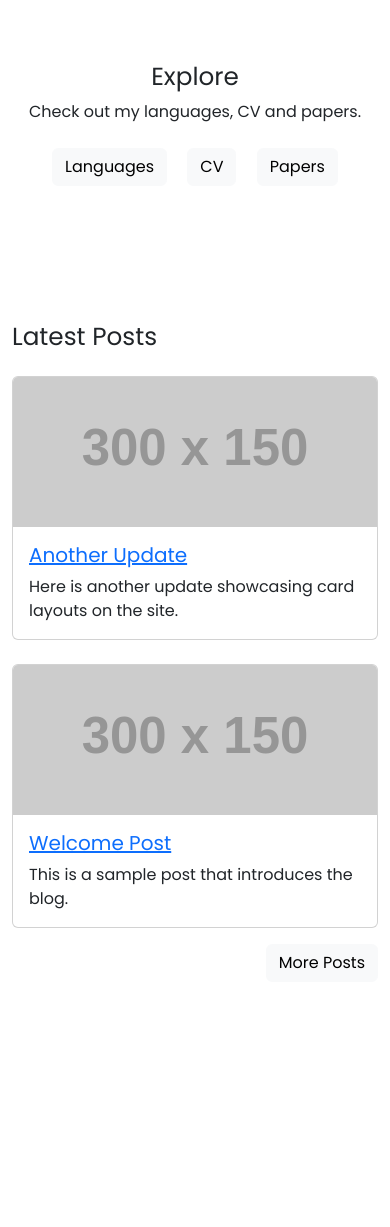
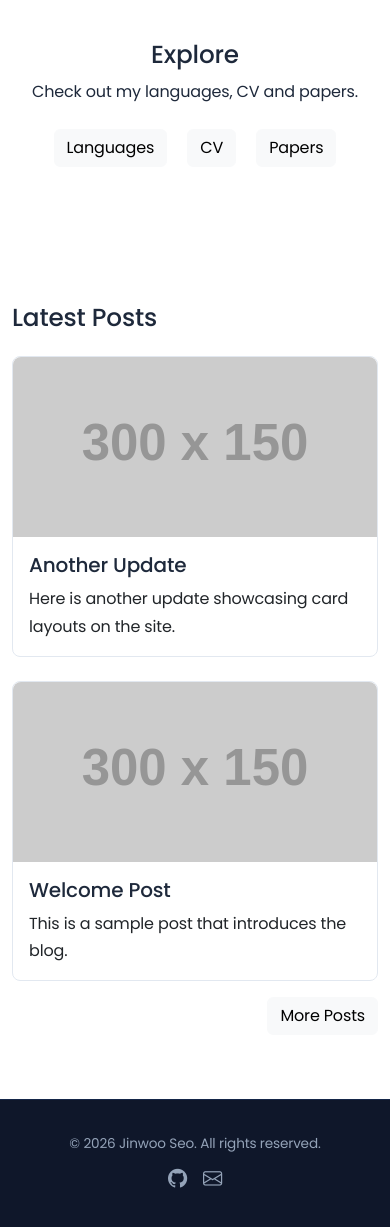
Before and after one commit to jinwoo-Sync/jinwoo-Sync.github.io, a Jekyll site: the page built from index.html, in a window 390 px wide, cut to the strip 782-2010 px from the top of the page. Built offline with Jekyll 4.4.1, drawn with Linux system fonts in a browser that asks for light colours; before the commit the page ends 1828 px from its top, so only the background shows below that.

Commit message:
ui 업데이트

```diff
--- a/_layouts/default.html
+++ b/_layouts/default.html
@@ -1,11 +1,12 @@
 <!DOCTYPE html>
-<html lang="en">
+<html lang="ko">
 <head>
   <meta charset="UTF-8">
   <meta name="viewport" content="width=device-width, initial-scale=1.0">
   <title>{{ page.title }} | {{ site.title }}</title>
   <link href="https://cdn.jsdelivr.net/npm/bootstrap@5.3.0/dist/css/bootstrap.min.css" rel="stylesheet">
-  <link href="https://fonts.googleapis.com/css2?family=Poppins:wght@300;400;600&display=swap" rel="stylesheet">
+  <link href="https://cdn.jsdelivr.net/npm/bootstrap-icons@1.11.3/font/bootstrap-icons.min.css" rel="stylesheet">
+  <link href="https://fonts.googleapis.com/css2?family=Poppins:wght@300;400;500;600&display=swap" rel="stylesheet">
   <link rel="stylesheet" href="{{ '/style.css' | relative_url }}">
   <link rel="stylesheet" href="{{ '/css/aos.css' | relative_url }}">
   {% seo %}
@@ -15,6 +16,24 @@
 
 {{ content }}
 
+<footer class="site-footer">
+  <div class="container">
+    <div class="d-flex flex-column flex-md-row justify-content-between align-items-center">
+      <div class="mb-2 mb-md-0">
+        &copy; {{ 'now' | date: "%Y" }} Jinwoo Seo. All rights reserved.
+      </div>
+      <div class="d-flex gap-3">
+        <a href="https://github.com/jinwoo-Sync" target="_blank" aria-label="GitHub">
+          <i class="bi bi-github"></i>
+        </a>
+        <a href="mailto:kki5629@naver.com" aria-label="Email">
+          <i class="bi bi-envelope"></i>
+        </a>
+      </div>
+    </div>
+  </div>
+</footer>
+
 <script src="https://cdn.jsdelivr.net/npm/bootstrap@5.3.0/dist/js/bootstrap.bundle.min.js"></script>
 <script src="{{ '/js/aos.js' | relative_url }}"></script>
 <script>AOS.init();</script>
--- a/style.css
+++ b/style.css
@@ -1,15 +1,42 @@
+/* ===== Base ===== */
 body {
     font-family: 'Poppins', Arial, sans-serif;
     min-height: 100vh;
+    color: #1e293b;
+    line-height: 1.7;
+    letter-spacing: -0.01em;
+    display: flex;
+    flex-direction: column;
+}
+
+/* ===== Navbar ===== */
+.navbar {
+    background-color: #0f172a !important;
+    border-bottom: 1px solid rgba(59, 130, 246, 0.15);
 }
 
 .navbar-brand {
     font-weight: 600;
+    color: #e2e8f0 !important;
+    letter-spacing: 0.02em;
 }
 
+.navbar .nav-link {
+    color: #94a3b8 !important;
+    font-weight: 400;
+    font-size: 0.9rem;
+    transition: color 0.2s ease;
+}
+
+.navbar .nav-link:hover,
+.navbar .nav-link.active {
+    color: #e2e8f0 !important;
+}
+
+/* ===== Hero ===== */
 .hero {
-    background: linear-gradient(135deg, #6f42c1, #00bfff);
-    color: white;
+    background: linear-gradient(135deg, #0f172a 0%, #1e3a5f 50%, #0f172a 100%);
+    color: #e2e8f0;
     display: flex;
     flex-direction: column;
     justify-content: center;
@@ -18,24 +45,274 @@
     min-height: 60vh;
     position: relative;
     overflow: hidden;
-    animation: gradientMove 15s ease infinite;
-    background-size: 400% 400%;
-    margin-bottom: 2rem;
+    margin-bottom: 0;
+    padding: 4rem 0;
 }
 
-@keyframes gradientMove {
-    0% {background-position: 0% 50%;}
-    50% {background-position: 100% 50%;}
-    100% {background-position: 0% 50%;}
+.hero::before {
+    content: '';
+    position: absolute;
+    top: 0;
+    left: 0;
+    right: 0;
+    bottom: 0;
+    background-image:
+        linear-gradient(rgba(59, 130, 246, 0.06) 1px, transparent 1px),
+        linear-gradient(90deg, rgba(59, 130, 246, 0.06) 1px, transparent 1px);
+    background-size: 40px 40px;
+    pointer-events: none;
 }
 
+.hero::after {
+    content: '';
+    position: absolute;
+    top: -50%;
+    right: -20%;
+    width: 600px;
+    height: 600px;
+    border-radius: 50%;
+    background: radial-gradient(circle, rgba(59, 130, 246, 0.08) 0%, transparent 70%);
+    pointer-events: none;
+}
+
+.hero .container {
+    position: relative;
+    z-index: 1;
+}
+
+.hero .display-4 {
+    font-weight: 600;
+    font-size: 2.5rem;
+    color: #f1f5f9;
+}
+
+.hero .lead {
+    color: #94a3b8;
+    font-weight: 300;
+    max-width: 720px;
+    margin: 0 auto;
+    font-size: 1.05rem;
+    line-height: 1.8;
+}
+
+.hero .subtitle {
+    color: #3b82f6;
+    font-weight: 400;
+    font-size: 1.1rem;
+    margin-bottom: 1.5rem;
+    letter-spacing: 0.05em;
+}
+
+/* ===== Content sections ===== */
 .content-section {
     padding: 4rem 0;
 }
 
+/* ===== Cards ===== */
+.card {
+    border: 1px solid #e2e8f0;
+    border-radius: 8px;
+    transition: transform 0.2s ease, box-shadow 0.2s ease;
+}
+
+.card:hover {
+    transform: translateY(-3px);
+    box-shadow: 0 4px 16px rgba(15, 23, 42, 0.08);
+}
+
+.card-img-top {
+    height: 180px;
+    object-fit: cover;
+    border-radius: 8px 8px 0 0;
+}
+
+.card-title a {
+    color: #1e293b;
+    text-decoration: none;
+    transition: color 0.2s;
+}
+
+.card-title a:hover {
+    color: #3b82f6;
+}
+
+/* ===== Hover card (projects) ===== */
+.hover-card {
+    transition: transform 0.2s ease, box-shadow 0.2s ease;
+}
+
+.hover-card:hover {
+    transform: translateY(-4px);
+    box-shadow: 0 8px 24px rgba(15, 23, 42, 0.1) !important;
+}
+
+/* ===== Badges & accent ===== */
+.badge.bg-primary {
+    background-color: #3b82f6 !important;
+}
+
+.btn-primary,
+.btn-outline-primary {
+    border-color: #3b82f6;
+    color: #3b82f6;
+}
+
+.btn-primary {
+    background-color: #3b82f6;
+    color: #fff;
+}
+
+.btn-primary:hover {
+    background-color: #2563eb;
+    border-color: #2563eb;
+}
+
+.btn-outline-primary:hover {
+    background-color: #3b82f6;
+    color: #fff;
+}
+
+/* ===== Section headers ===== */
+.section-title {
+    font-weight: 600;
+    font-size: 1.5rem;
+    color: #0f172a;
+    margin-bottom: 1.5rem;
+}
+
+.border-bottom {
+    border-color: #e2e8f0 !important;
+}
+
+/* ===== Language icons ===== */
 .lang-icon {
     height: 24px;
     width: 24px;
     margin-right: 6px;
 }
-.card-img-top{height:150px;object-fit:cover;}
+
+/* ===== Footer ===== */
+.site-footer {
+    background-color: #0f172a;
+    color: #94a3b8;
+    padding: 2rem 0;
+    margin-top: auto;
+    border-top: 1px solid rgba(59, 130, 246, 0.15);
+    font-size: 0.85rem;
+}
+
+.site-footer a {
+    color: #94a3b8;
+    text-decoration: none;
+    transition: color 0.2s;
+}
+
+.site-footer a:hover {
+    color: #e2e8f0;
+}
+
+.site-footer .bi {
+    font-size: 1.2rem;
+}
+
+/* ===== Page header (non-hero pages) ===== */
+.page-header {
+    background-color: #0f172a;
+    color: #e2e8f0;
+    padding: 3rem 0 2rem;
+    margin-bottom: 2rem;
+}
+
+.page-header h1 {
+    font-weight: 600;
+    font-size: 2rem;
+    color: #f1f5f9;
+}
+
+.page-header p {
+    color: #94a3b8;
+}
+
+/* ===== Blog post tags ===== */
+.tag {
+    display: inline-block;
+    background: #f1f5f9;
+    color: #475569;
+    padding: 0.2rem 0.6rem;
+    border-radius: 4px;
+    font-size: 0.8rem;
+    margin-right: 0.4rem;
+    margin-bottom: 0.4rem;
+}
+
+/* ===== Paper review cards ===== */
+.paper-card {
+    border-left: 3px solid #3b82f6;
+}
+
+/* ===== Responsive ===== */
+@media (max-width: 768px) {
+    .hero .display-4 {
+        font-size: 1.8rem;
+    }
+
+    .hero .lead {
+        font-size: 0.95rem;
+    }
+
+    .hero {
+        min-height: 50vh;
+        padding: 3rem 0;
+    }
+}
+
+/* ===== Project content (from project layout) ===== */
+.project-content {
+    font-size: 1.05rem;
+    line-height: 1.8;
+}
+
+.project-content h2 {
+    margin-top: 2rem;
+    margin-bottom: 1rem;
+    padding-bottom: 0.5rem;
+    border-bottom: 2px solid #e2e8f0;
+}
+
+.project-content h3 {
+    margin-top: 1.5rem;
+    margin-bottom: 0.75rem;
+}
+
+.project-content img {
+    max-width: 100%;
+    height: auto;
+    margin: 1.5rem 0;
+    border-radius: 8px;
+    box-shadow: 0 2px 8px rgba(0, 0, 0, 0.1);
+}
+
+.project-content pre {
+    background-color: #f8fafc;
+    padding: 1rem;
+    border-radius: 6px;
+    overflow-x: auto;
+    border: 1px solid #e2e8f0;
+}
+
+.project-content code {
+    background-color: #f1f5f9;
+    padding: 0.2rem 0.4rem;
+    border-radius: 3px;
+    font-size: 0.9em;
+}
+
+.project-content ul,
+.project-content ol {
+    margin: 1rem 0;
+    padding-left: 2rem;
+}
+
+.project-content li {
+    margin: 0.5rem 0;
+}
```
